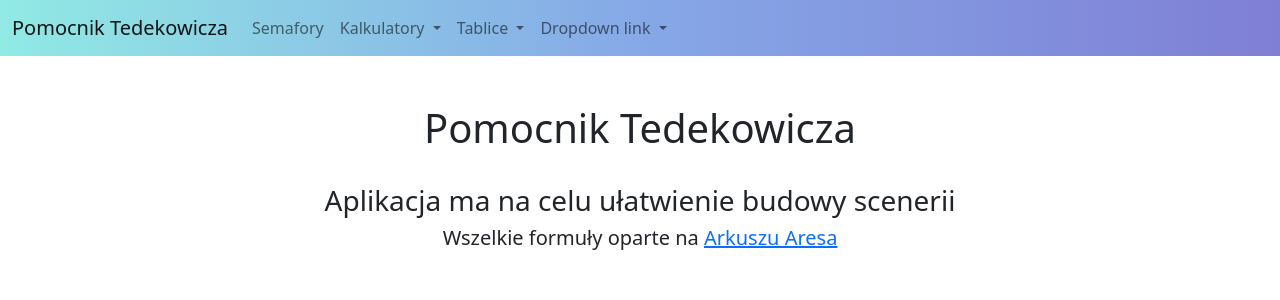
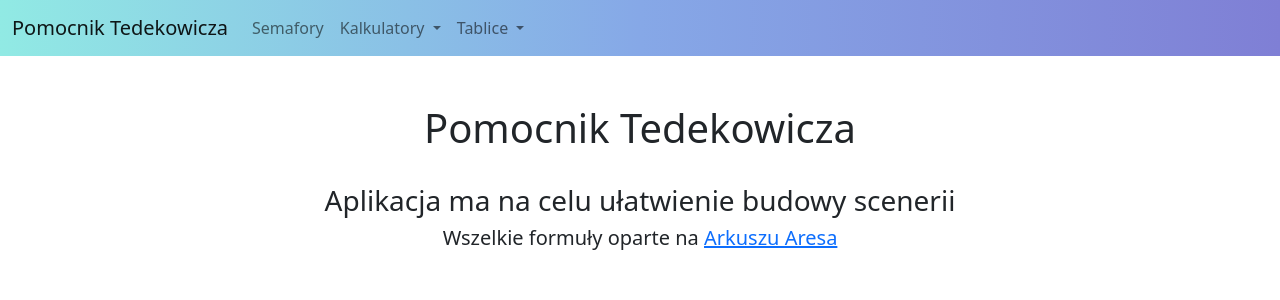
Before and after one commit to PiotrDebicki/Pomocnik-tedekowicza, a Flask app: page / in a window 1280 px wide. Shown: the top 300 px of the page. Run offline with Flask 2, Linux system fonts and the light colour scheme; some libraries are stand-ins or nearby versions.

Commit message:
fix of base.html

```diff
--- a/templates/base.html
+++ b/templates/base.html
@@ -28,9 +28,6 @@
                             Kalkulatory
                         </a>
                         <ul class="dropdown-menu" aria-labelledby="navbarDropdownMenuLink">
-                            <li><a class="dropdown-item" href="1">Action</a></li>
-                            <li><a class="dropdown-item" href="#">Another action</a></li>
-                            <li><a class="dropdown-item" href="#">Something else here</a></li>
                             <li><a class="dropdown-item" href="/krzywe-przejsciowe">Krzywe przejściowe</a></li>
                         </ul>
                     </li>
@@ -40,20 +37,6 @@
                             Tablice
                         </a>
                         <ul class="dropdown-menu" aria-labelledby="navbarDropdownMenuLink">
-                            <li><a class="dropdown-item" href="#">Action</a></li>
-                            <li><a class="dropdown-item" href="#">Another action</a></li>
-                            <li><a class="dropdown-item" href="#">Something else here</a></li>
-                        </ul>
-                    </li>
-                    <li class="nav-item dropdown">
-                        <a class="nav-link dropdown-toggle" href="#" id="navbarDropdownMenuLink" role="button"
-                            data-bs-toggle="dropdown" aria-expanded="false">
-                            Dropdown link
-                        </a>
-                        <ul class="dropdown-menu" aria-labelledby="navbarDropdownMenuLink">
-                            <li><a class="dropdown-item" href="#">Action</a></li>
-                            <li><a class="dropdown-item" href="#">Another action</a></li>
-                            <li><a class="dropdown-item" href="#">Something else here</a></li>
                         </ul>
                     </li>
                 </ul>
```
